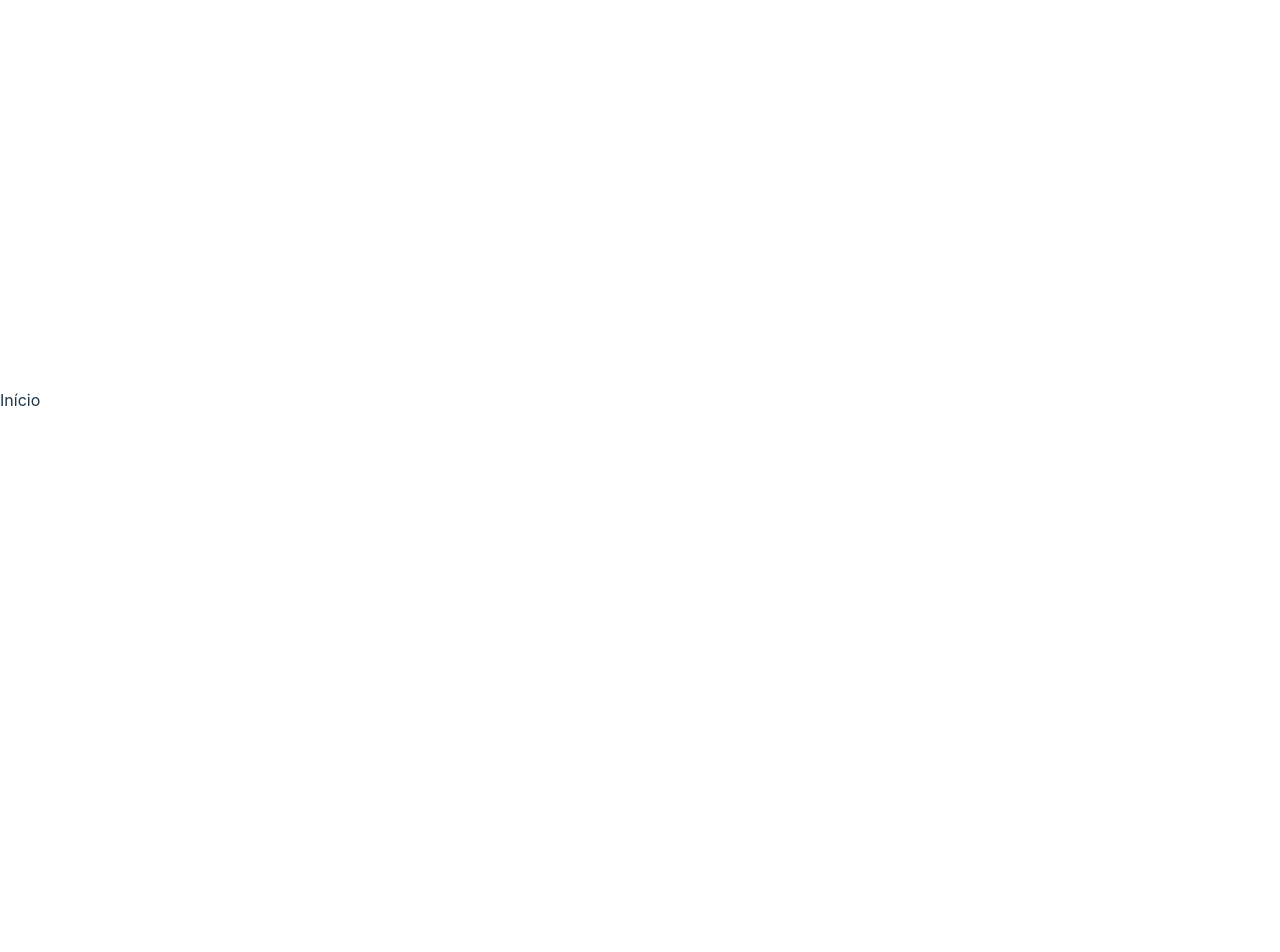
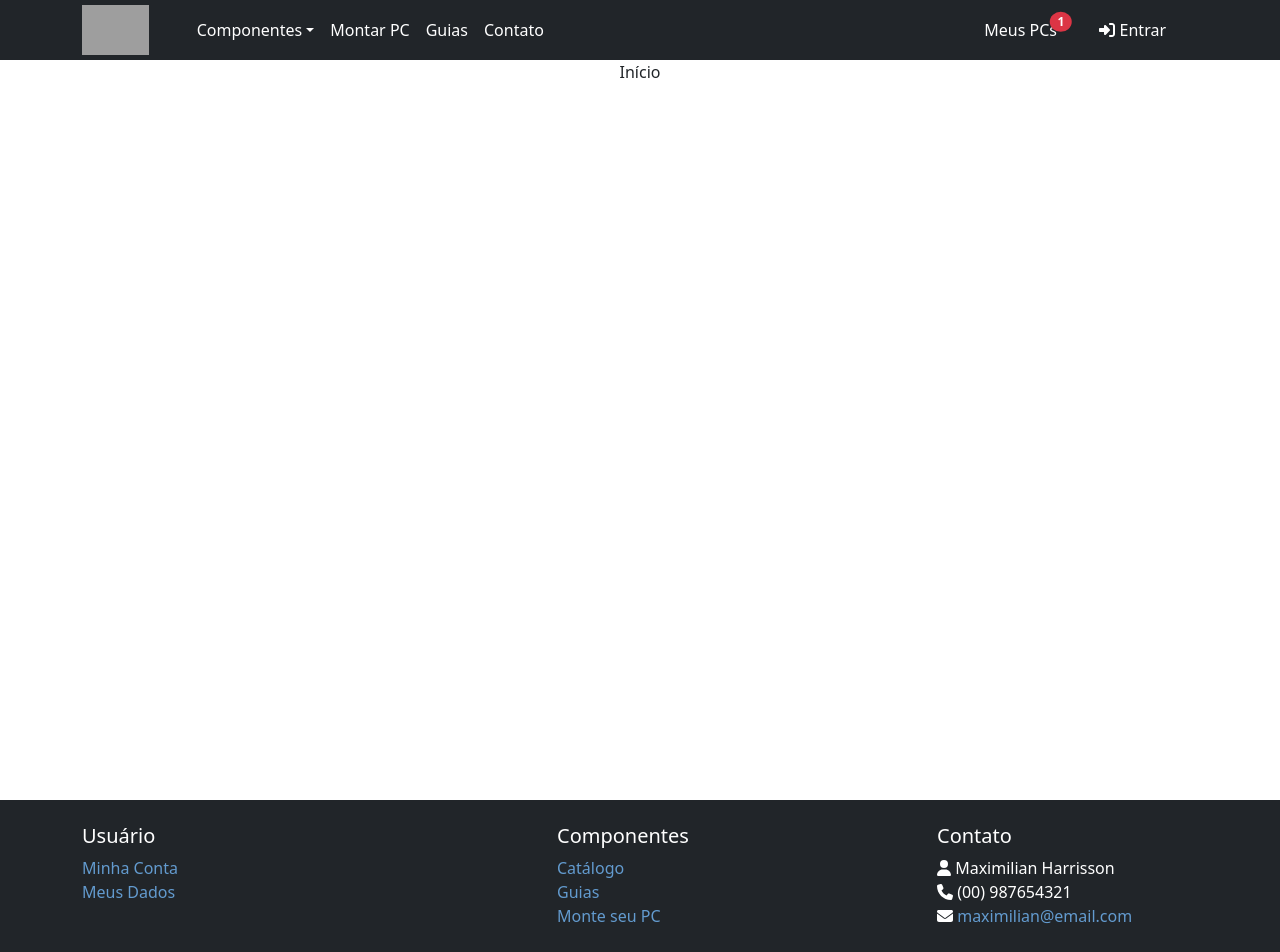
Before and after one commit to Pruzny/pc-construtor, a React (Vite) app: page / in a window 1280 px wide. Shown: the top 952 px of the page. Before the commit the page ends 800 px from the top, so only its background shows below. Built offline with nearby package versions, Linux system fonts and the light colour scheme; grey boxes are pictures that could not be loaded.

Commit message:
Add navbar and footer

```diff
--- /dev/null
+++ b/src/components/Footer/index.tsx
@@ -0,0 +1,62 @@
+import { Link } from "react-router-dom";
+// import { footerLink, footerStyle } from "./styles";
+import "./styles.css";
+import { FontAwesomeIcon } from "@fortawesome/react-fontawesome";
+import { faEnvelope, faPhone, faUser } from "@fortawesome/free-solid-svg-icons";
+
+const Footer = () => {
+  return (
+    <>
+      <div className="modal-footer bg-dark p-4 bottom">
+        <div className="container">
+          <div className="row">
+            <div className="col-xl-5 col-lg-4 col-sm-7">
+              <h5>Usuário</h5>
+              <ul className="list-unstyled">
+                <li>
+                  <Link to="/login" className="link">
+                    Minha Conta
+                  </Link>
+                </li>
+                <li>
+                  <Link to="/login" className="link">
+                    Meus Dados
+                  </Link>
+                </li>
+              </ul>
+            </div>
+            <div className="col-xl-4 col-lg-4 col-sm-5">
+              <h5>Componentes</h5>
+              <ul className="list-unstyled">
+                <li>
+                  <Link to="/catalogo" className="link">
+                    Catálogo
+                  </Link>
+                </li>
+                <li>
+                  <Link to="/guia" className="link">
+                    Guias
+                  </Link>
+                </li>
+                <li>
+                  <Link to="/montagem" className="link">
+                    Monte seu PC
+                  </Link>
+                </li>
+              </ul>
+            </div>
+            <div className="col-xl-3 col-lg-4 col-sm-5" id="contato">
+              <h5>Contato</h5>
+              <ul className="list-unstyled">
+                <li> <FontAwesomeIcon icon={faUser} /> Maximilian Harrisson</li>
+                <li> <FontAwesomeIcon icon={faPhone} /> (00) 987654321</li>
+                <li> <FontAwesomeIcon icon={faEnvelope} /> <a className="link" href="mailto:maximilian@email.com"> maximilian@email.com</a></li>
+              </ul>
+            </div>
+          </div>
+        </div>
+      </div>
+    </>
+  )
+}
+export default Footer;
--- /dev/null
+++ b/src/components/Footer/styles.css
@@ -0,0 +1,14 @@
+.modal-footer {
+  color: white;
+  justify-content: center;
+}
+
+.link {
+  text-decoration: none;
+  color: #639bcf;
+}
+
+.link:hover {
+  text-decoration: none;
+  color: #d8e6f3;
+}
--- /dev/null
+++ b/src/components/NavBar/index.tsx
@@ -0,0 +1,58 @@
+import { Link } from "react-router-dom";
+// import { imageIcon, navLink } from "./styles";
+import { FontAwesomeIcon } from "@fortawesome/react-fontawesome";
+import { faRightToBracket } from "@fortawesome/free-solid-svg-icons";
+import "./styles.css";
+
+const NavBar = () => {
+  return (
+    <>
+      <nav className="navbar navbar-dark bg-dark navbar-expand-md fixed-top">
+        <div className="container">
+          <Link to="" className="navbar-brand">
+            <img src="../../assets/logo.png" className="image-icon" alt="Logo do PC Construtor" />
+          </Link>
+          <button className="navbar-toggler" type="button" data-bs-toggle="collapse" data-bs-target="#menu" aria-controls="menu"
+            aria-expanded="false" aria-label="Botão do menu">
+            <span className="navbar-toggler-icon"></span>
+          </button>
+          <div className="collapse navbar-collapse bg-dark p-4" id="menu">
+            <div className="navbar-nav me-auto">
+              <div className="dropdown">
+                <a className="nav-link nav-item dropdown-toggle" data-bs-toggle="dropdown">
+                  Componentes
+                </a>
+                <div className="dropdown-menu">
+                  <a className="dropdown-item" href="#">Gabinetes</a>
+                  <a className="dropdown-item" href="#">Placas-Mãe</a>
+                  <a className="dropdown-item" href="#">Processadores</a>
+                  <a className="dropdown-item" href="#">Placas de Vídeo</a>
+                </div>
+              </div>
+              <Link to="/montagem" className="nav-link nav-item">
+                Montar PC
+              </Link>
+              <Link to="/guia" className="nav-link nav-item">
+                Guias
+              </Link>
+              <a className="nav-link nav-item" href="#contato">
+                Contato
+              </a>
+            </div>
+
+            <div className="navbar-nav">
+              <Link to="/login" className="nav-link nav-item">
+                Meus PCs
+                <span className="badge bg-danger rounded-circle translate-middle ms-1">1</span>
+              </Link>
+              <Link to="/login" className="nav-link nav-item">
+                <FontAwesomeIcon icon={faRightToBracket} /> Entrar
+              </Link>
+            </div>
+          </div>
+        </div>
+      </nav>
+    </>
+  );
+}
+export default NavBar;
--- /dev/null
+++ b/src/components/NavBar/styles.css
@@ -0,0 +1,23 @@
+.image-icon {
+  height: 50px;
+  font-size: 30px;
+}
+
+.ul {
+  list-style-type: none;
+}
+
+.navbar {
+  height: 60px;
+}
+
+.nav-item {
+  text-decoration: none;
+  color: white;
+}
+
+@media (min-width: 768px) {
+  .navbar-collapse {
+    max-height: 0;
+  }
+}
--- a/src/index.css
+++ b/src/index.css
@@ -1,69 +1,3 @@
-:root {
-  font-family: Inter, system-ui, Avenir, Helvetica, Arial, sans-serif;
-  line-height: 1.5;
-  font-weight: 400;
-
-  color-scheme: light dark;
-  color: rgba(255, 255, 255, 0.87);
-  background-color: #242424;
-
-  font-synthesis: none;
-  text-rendering: optimizeLegibility;
-  -webkit-font-smoothing: antialiased;
-  -moz-osx-font-smoothing: grayscale;
-  -webkit-text-size-adjust: 100%;
+body {
+  overflow-y: scroll;
 }
-
-a {
-  font-weight: 500;
-  color: #646cff;
-  text-decoration: inherit;
-}
-a:hover {
-  color: #535bf2;
-}
-
-body {
-  margin: 0;
-  display: flex;
-  place-items: center;
-  min-width: 320px;
-  min-height: 100vh;
-}
-
-h1 {
-  font-size: 3.2em;
-  line-height: 1.1;
-}
-
-button {
-  border-radius: 8px;
-  border: 1px solid transparent;
-  padding: 0.6em 1.2em;
-  font-size: 1em;
-  font-weight: 500;
-  font-family: inherit;
-  background-color: #1a1a1a;
-  cursor: pointer;
-  transition: border-color 0.25s;
-}
-button:hover {
-  border-color: #646cff;
-}
-button:focus,
-button:focus-visible {
-  outline: 4px auto -webkit-focus-ring-color;
-}
-
-@media (prefers-color-scheme: light) {
-  :root {
-    color: #213547;
-    background-color: #ffffff;
-  }
-  a:hover {
-    color: #747bff;
-  }
-  button {
-    background-color: #f9f9f9;
-  }
-}
--- a/src/main.tsx
+++ b/src/main.tsx
@@ -1,6 +1,8 @@
 import React from 'react'
 import ReactDOM from 'react-dom/client'
 import './index.css'
+import "bootstrap/dist/css/bootstrap.min.css";
+import "bootstrap/dist/js/bootstrap.bundle.min.js";
 import { QueryClient, QueryClientProvider } from '@tanstack/react-query'
 import { RouterProvider } from 'react-router-dom';
 import router from './routes';
--- a/src/routes/index.tsx
+++ b/src/routes/index.tsx
@@ -5,6 +5,8 @@ import Login from "../pages/Login";
 import Builder from "../pages/Builder";
 import Guide from "../pages/Guide";
 import Register from "../pages/Register";
+import Error from "../pages/Error";
+import Catalog from "../pages/Catalog";
 
 const router = createBrowserRouter([
   {
@@ -16,7 +18,9 @@ const router = createBrowserRouter([
       { path: "montagem", element: <Builder /> },
       { path: "guia", element: <Guide /> },
       { path: "login", element: <Login /> },
-      { path: "register", element: <Register /> },
+      { path: "registrar", element: <Register /> },
+      { path: "catalogo", element: <Catalog />},
+      { path: "*", element: <Error />}
     ]
   }
 ]);
--- a/src/routes/layout.tsx
+++ b/src/routes/layout.tsx
@@ -1,11 +1,18 @@
 import { Outlet } from "react-router-dom";
+import NavBar from "../components/NavBar";
+import Footer from "../components/Footer";
+import "./styles.css";
 
 const Layout = () => {
   return (
     <>
-    <div>
-      <Outlet />
-    </div>
+      <div>
+        <NavBar />
+        <div className="container text-center content">
+          <Outlet />
+        </div>
+      </div>
+        <Footer />
     </>
   );
 }
--- /dev/null
+++ b/src/routes/styles.css
@@ -0,0 +1,4 @@
+.content {
+  height: 100vh;
+  padding-top: 60px;
+}
```
